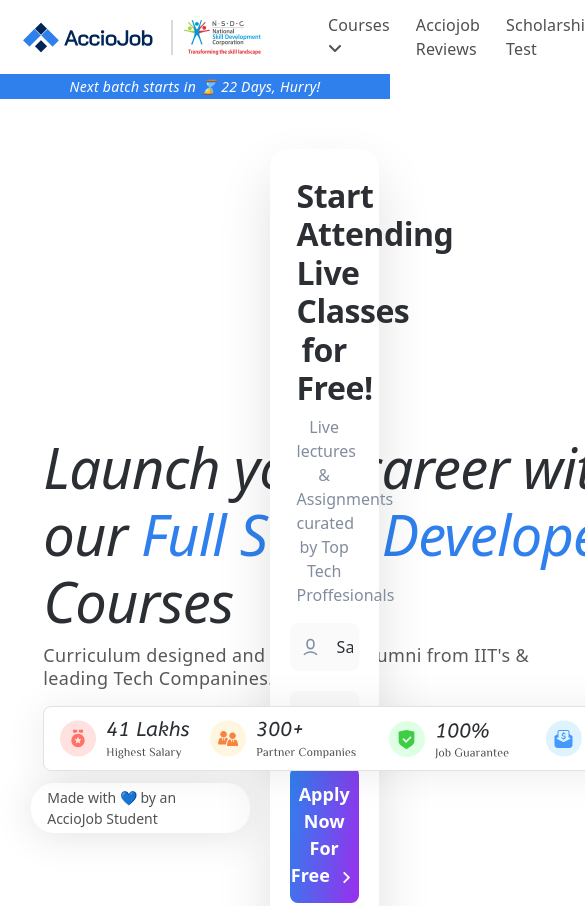
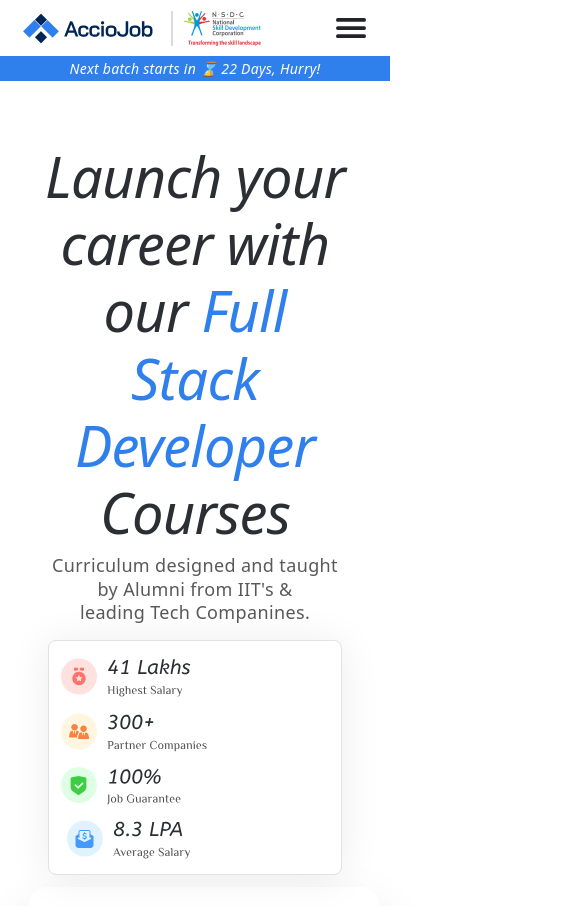
Before and after one commit to YashSharma412/AccioJob_Clone_F1MT, a plain HTML site: page index.html in a window 390 px wide. Shown: the top 906 px of the page, 585 px wide, since content can reach past the window. Drawn offline with nearby package versions, Linux system fonts and the light colour scheme; a web font is replaced by a local one.

```diff
--- a/index.html
+++ b/index.html
@@ -3,7 +3,7 @@
   <head>
     <meta charset="UTF-8" />
     <meta name="viewport" content="width=device-width, initial-scale=1.0" />
-    <title>Yash-Copy</title>
+    <title>AccioJob</title>
     <!-- <title>Launch Your Tech Career in Analytics &amp; Software Dev from Scratch</title> -->
     <link rel="stylesheet" href="./style.css" />
     <link rel="shortcut icon" href="./assets/favicon.ico" type="image/x-icon" />
@@ -42,21 +42,45 @@
             </div>
           </div>
         </div>
-        <div class="d-flex align-items-center justify-content-center px-4">
-          <ul class="d-flex list-unstyled mx-3">
-            <li>
+        <div
+          class="hide-on-mobile d-flex align-items-center justify-content-center px-4"
+        >
+          <ul class="hide-on-mobile d-flex list-unstyled mx-3">
+            <li class="hide-on-mobile"><a href="#">
               Courses
-              <i class="fa-solid fa-angle-down" style="color: #4f4f4f"></i>
+              <i class="fa-solid fa-angle-down" style="color: #4f4f4f"></i></a>
             </li>
-            <li>Acciojob Reviews</li>
-            <li>Scholarship Test</li>
-            <li>
+            <li class="hide-on-mobile"><a href="#">Acciojob Reviews</a></li>
+            <li class="hide-on-mobile"><a href="#">Scholarship Test</a></li>
+            <li class="hide-on-mobile"><a href="#">
               More <i class="fa-solid fa-angle-down" style="color: #4f4f4f"></i>
-            </li>
+            </a></li>
           </ul>
-          <button type="menu" class="btn btn-outline-primary px-4 mx-3">
+          <button
+            type="menu"
+            class="hide-on-mobile btn btn-outline-primary px-4 mx-3"
+          >
             <i>Login</i>
           </button>
+          <div class="menu-button">
+            <svg
+              stroke="currentColor"
+              fill="currentColor"
+              stroke-width="0"
+              viewBox="0 0 512 512"
+              height="100%"
+              width="40px"
+              xmlns="http://www.w3.org/2000/svg"
+            >
+              <path
+                fill="none"
+                stroke-linecap="round"
+                stroke-miterlimit="10"
+                stroke-width="48"
+                d="M88 152h336M88 256h336M88 360h336"
+              ></path>
+            </svg>
+          </div>
         </div>
       </nav>
       <div class="nav-msg d-flex align-items-center justify-content-center">
@@ -68,7 +92,7 @@
       <!-- HERO SECTION -->
       <section class="hero-section">
         <div
-          class="col-8 d-flex flex-column align-items-start justify-content-between"
+          class="hero-sub-sec col-7 d-flex flex-column align-items-start justify-content-between"
         >
           <div
             class="hero-text-part d-flex flex-column align-items-start justify-content-between m-2 p-1"
@@ -82,18 +106,18 @@
               <br />leading Tech Companines.
             </p>
             <div
-              class="hero-placements d-flex align-items-center justify-content-around p-2"
+              class="hero-placements d-flex flex-wrap align-items-center justify-content-start p-2"
             >
-              <div class="px-2">
+              <div class="px-1 my-1">
                 <img src="./assets/hero/Frame 999.svg" alt="highest-ctc" />
               </div>
-              <div class="px-2">
+              <div class="px-1 my-1">
                 <img src="./assets/hero/Frame 1002.svg" alt="companies" />
               </div>
-              <div class="px-2">
+              <div class="px-1 my-1">
                 <img src="./assets/hero/Frame 998.svg" alt="gaurantee" />
               </div>
-              <div class="px-2">
+              <div class="px-1 my-1">
                 <img src="./assets/hero/Frame 1001.svg" alt="avg-ctc" />
               </div>
               <div class="arrow">
@@ -102,7 +126,7 @@
             </div>
           </div>
 
-          <div class="made-by p-1 px-3">
+          <div class="hide-on-mobile made-by p-1 px-3">
             <p>Made with 💙 by an AccioJob Student</p>
           </div>
         </div>
@@ -587,9 +611,7 @@
         <h1>AccioJob Wall Of Love</h1>
         <p>Our Alumni Say it Best</p>
 
-        <div
-          class="review-box-container d-flex align-items-start justify-content-center"
-        >
+        <div class="review-box-container">
           <div class="review-box-col d-flex flex-column">
             <div class="review-box">
               <div class="cust-details">
@@ -710,8 +732,8 @@
               />
               <div class="cust-para my-3">
                 <p>
-                  Inshallah Boys Played well. My answer also same
-                  Inshallah Boys! Well done!
+                  Inshallah Boys Played well. My answer also same Inshallah
+                  Boys! Well done!
                 </p>
               </div>
               <div class="date">Jun 14, 2022</div>
@@ -741,12 +763,11 @@
               />
               <div class="cust-para my-3">
                 <p>
-                  My Life changed when I became a part of the
-                  AccioJob family. Before that I was not able to
-                  score any centuries. As soon as I joined Accio,
-                  I hit a century against Afganistan. Then I got
-                  offers from RCB for IPL as captain again. Bas
-                  ab India World Cup Jeet jaye.
+                  My Life changed when I became a part of the AccioJob family.
+                  Before that I was not able to score any centuries. As soon as
+                  I joined Accio, I hit a century against Afganistan. Then I got
+                  offers from RCB for IPL as captain again. Bas ab India World
+                  Cup Jeet jaye.
                 </p>
               </div>
               <div class="date">Jun 14, 2022</div>
@@ -774,16 +795,14 @@
               />
               <div class="cust-para my-3">
                 <p>
-                  My Life changed when I became a part of the
-                  AccioJob family. Before that I was not able to
-                  score any centuries. As soon as I joined Accio,
-                  I hit a century against Afganistan.
+                  My Life changed when I became a part of the AccioJob family.
+                  Before that I was not able to score any centuries. As soon as
+                  I joined Accio, I hit a century against Afganistan.
                 </p>
               </div>
               <div class="date">Jun 14, 2022</div>
             </div>
           </div>
-
         </div>
       </section>
     </main>
--- a/style.css
+++ b/style.css
@@ -8,7 +8,7 @@
 header,
 main {
   margin: auto;
-  width: 84vw;
+  width: 85vw;
 }
 .my-nav {
   background-color: white;
@@ -36,14 +36,24 @@
   margin-bottom: 0;
 }
 
+nav ul a {
+    /* order: 2; */
+    margin-bottom: 0;
+    text-decoration: none;
+    color: #4f4f4f;
+
+  }
+
 nav ul > li {
   text-decoration: none;
   display: block;
   margin: 5px 13px;
-  color: var(--Gray-2, #4f4f4f);
   font-size: 16px;
   font-weight: 400;
   letter-spacing: 0.16px;
+}
+.menu-button {
+  display: none;
 }
 .nav-msg {
   background-color: #2f80ed;
@@ -63,11 +73,14 @@
 .hero-section {
   display: flex;
   align-items: center;
-  justify-content: space-around;
+  justify-content: center !important;
   margin-top: 50px;
   margin-bottom: 50px;
 }
 
+.hero-sub-sec {
+  gap: 50px;
+}
 .hero-text-part h1 {
   color: #2b2f34;
   font-size: 3.5rem;
@@ -122,6 +135,7 @@
 
 /* register card */
 .register-card {
+  min-width: 350px;
   border-radius: 18px;
   background: #fff;
   box-shadow: 0px 25px 54px 0px rgba(0, 0, 0, 0.12);
@@ -213,6 +227,7 @@
 .courses-card-container {
   width: 98%;
   margin: auto;
+  flex-wrap: wrap;
   gap: 20px;
 }
 .section-header-p {
@@ -254,18 +269,21 @@
   /* width: 498px;
     height: 563px; */
   width: 38%;
+  height: 540px;
+  min-width: 450px;
   display: flex;
   flex-direction: column;
   align-items: center;
   justify-content: space-around;
-  box-sizing: border-box;
+  box-sizing: border-box !important;
   border-radius: 9px;
   background-color: #fff;
   padding: 30px;
 }
 
 .course-card:hover {
-  transform: scale(1.02);
+  transform: scale(1.02) !important;
+  cursor: pointer;
 }
 
 .course-card div > h1 {
@@ -397,6 +415,7 @@
 
 .feedback {
   width: 100%;
+  margin: auto !important;
   padding-top: 40px;
   padding-bottom: 100px;
 }
@@ -422,22 +441,30 @@
 }
 
 .review-box-container {
+  display: flex;
+  align-items: start;
+  justify-content: center;
+  flex-wrap: wrap;
   width: 100%;
-  gap: 18px;
+  gap: 15px;
 }
 
 .review-box-col {
   width: 32%;
+  min-width: 330px;
+  /* margin-inline: 12px; */
   gap: 24px;
 }
 .review-box {
+  /* margin: 12px; */
   background-color: white;
   width: 100%;
-  padding: 22px;
+  min-width: 330px;
+  padding: 25px;
   display: flex;
   flex-direction: column;
   align-items: flex-start;
-  justify-content: space-around ;
+  justify-content: space-around;
   border-radius: 10px;
   border: 2px solid #d7d7d7;
   box-shadow: 5px 9px 40px 0px rgba(0, 0, 0, 0.08);
@@ -465,13 +492,13 @@
   font-weight: 600;
 }
 
-.social-link{
+.social-link {
   position: absolute;
   top: 20px;
   right: 15px;
 }
 
-.cust-para p{
+.cust-para p {
   color: #676767;
   font-size: 16px;
   font-weight: 400;
@@ -479,9 +506,48 @@
   text-align: justify;
 }
 
-.date{
+.date {
   color: #676767;
   font-size: 12px;
   font-weight: 400;
   line-height: 150%;
 }
+
+.companies-row > div :hover,
+.review-box:hover,
+.register-card:hover,
+.hero-placements:hover,
+.menu-button:hover {
+  transform: scale(1.05);
+  cursor: pointer;
+}
+
+@media screen and (max-width: 768px) {
+  .review-box-col,
+  .hero-sub-sec,
+  .register-card,
+  .hero-placements {
+    width: 98% !important;
+    margin: auto !important;
+  }
+
+  .courses-card-container,
+  .hero-section {
+    flex-direction: column !important;
+  }
+  .arrow {
+    display: none !important;
+  }
+}
+@media screen and (max-width: 825px) {
+  .hide-on-mobile {
+    display: none !important;
+  }
+  .menu-button {
+    display: block !important;
+  }
+  .hero-text-part h1,
+  .hero-text-part p {
+    text-align: center !important;
+  }
+}
```
Lines whose indentation alone changed are shown as unchanged.
